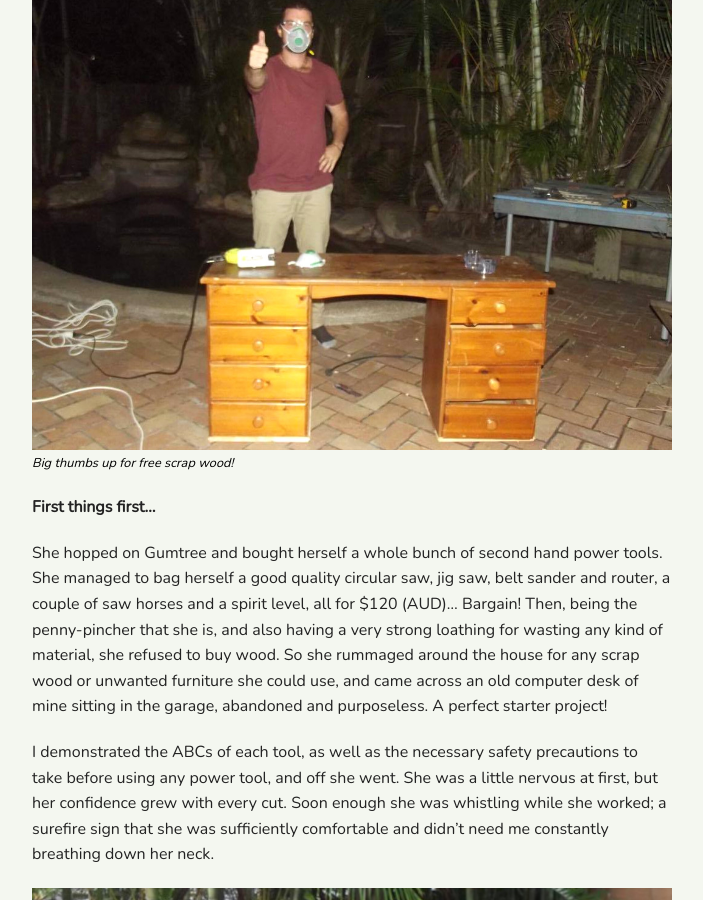
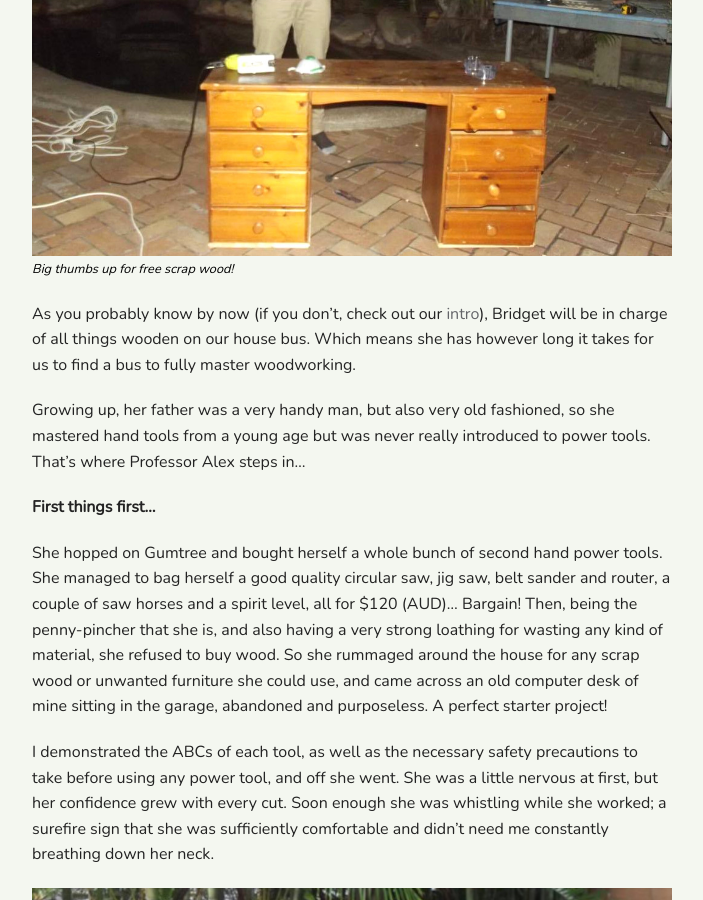
Before and after one commit to vendablefall/littlekiwibus, a Jekyll site: the page built from _posts/2017-05-19-Bridgets-1st-big-little-project.md, in a window 1280 px wide and 900 px high, scrolled down 880 px. Shown: the whole window, without its empty margins (288-991 px from the left). Built offline with Jekyll 4.4.1, drawn with Linux system fonts in a browser that asks for light colours; Markdown is read by kramdown in place of the engine named in the settings; comment, search, counter and statistics services are not loaded.

Commit message:
moved photo in first post

```diff
--- a/_posts/2017-05-19-Bridgets-1st-big-little-project.md
+++ b/_posts/2017-05-19-Bridgets-1st-big-little-project.md
@@ -5,14 +5,14 @@ date:   2017-05-19 20:37:53 +0800
 author: "Alex Simpson"
 ---
 
+<img src="{{site.url}}/images/Bridgets 1st woodworking project/alex_and_original.jpg"/>
+<a class="image-captions">Big thumbs up for free scrap wood!</a>
+<br>
+
 As you probably know by now (if you don't, check out our [intro]({{site.url}}/2017/05/09/Introductions.html)), Bridget will be in charge of all things wooden on our house bus. Which means she has however long it takes for us to find a bus to fully master woodworking.
 
 Growing up, her father was a very handy man, but also very old fashioned, so she mastered hand tools from a young age but was never really introduced to power tools. That's where Professor Alex steps in...
 
-
-<img src="{{site.url}}/images/Bridgets 1st woodworking project/alex_and_original.jpg"/>
-<a class="image-captions">Big thumbs up for free scrap wood!</a>
-<br>
 <!--more-->
 
 **First things first...**
```
Also changed, not shown: 2 other files.
